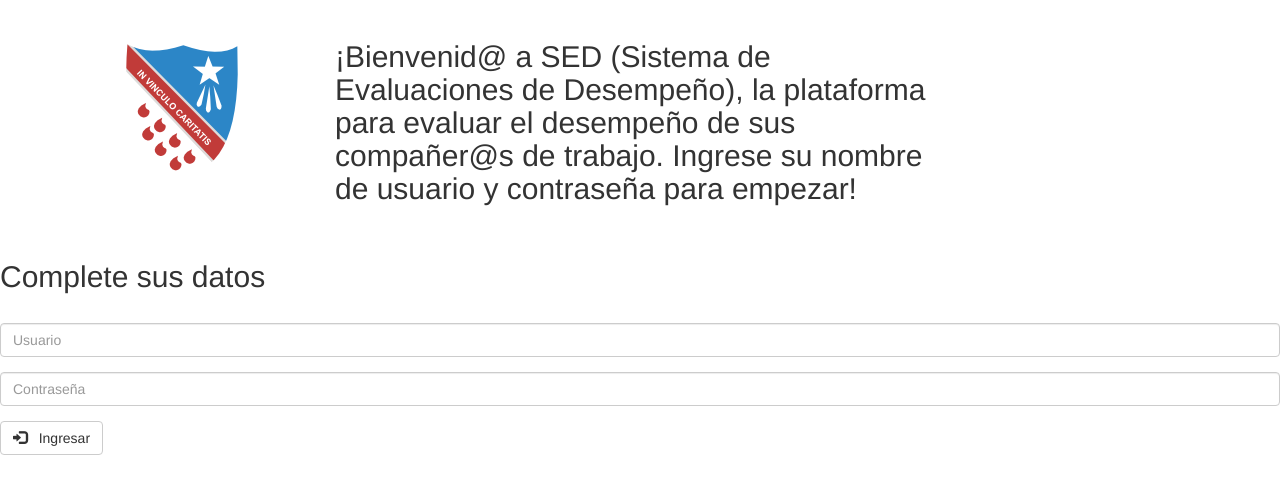
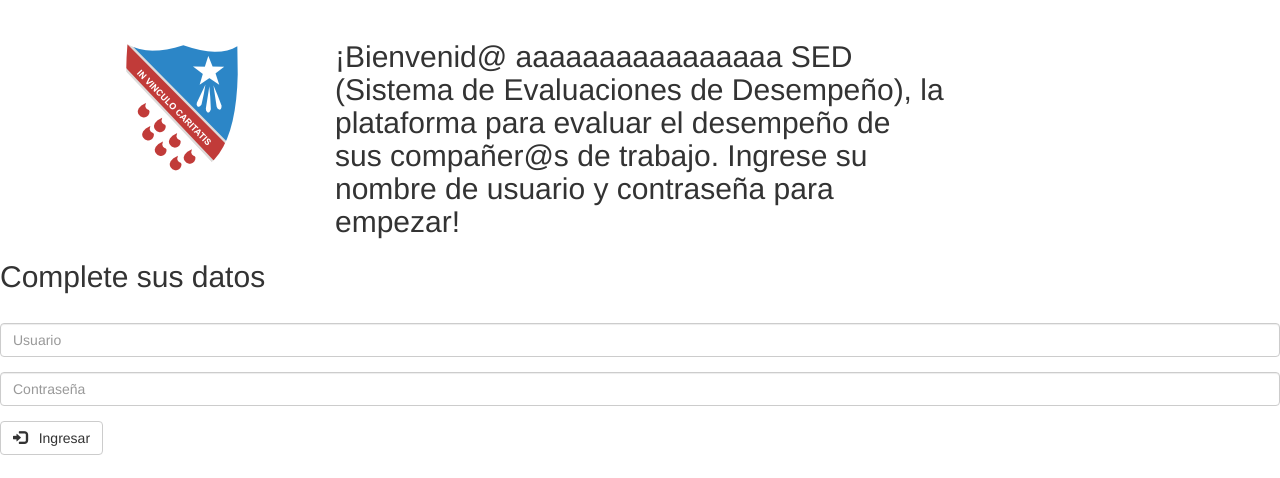
Before and after one commit to zsamora/improvingeducation, a PHP site: page / in a window 1280 px wide. Shown: the top 478 px of the page. Run offline with PHP 8.4, Linux system fonts and the light colour scheme; data that the repository does not hold is empty; some libraries are stand-ins or nearby versions.

Commit message:
Se agregan a's para prueba

```diff
--- a/index.php
+++ b/index.php
@@ -12,7 +12,7 @@ include_once("db_connect.php");
 <div>
 	<div class="col-md-1"></div>
 	<div class="col-md-2"><br><img src="logosgc.png"></div>
-  <div id="initial-text" class="col-md-6"><h2>¡Bienvenid@ a SED (Sistema de Evaluaciones de Desempeño), la plataforma para evaluar el desempeño de sus compañer@s de trabajo. Ingrese su nombre de usuario y contraseña para empezar!</h2></div>
+  <div id="initial-text" class="col-md-6"><h2>¡Bienvenid@ aaaaaaaaaaaaaaaa SED (Sistema de Evaluaciones de Desempeño), la plataforma para evaluar el desempeño de sus compañer@s de trabajo. Ingrese su nombre de usuario y contraseña para empezar!</h2></div>
 	<div class="col-md-3"></div>
 </div>
 <div>
```
